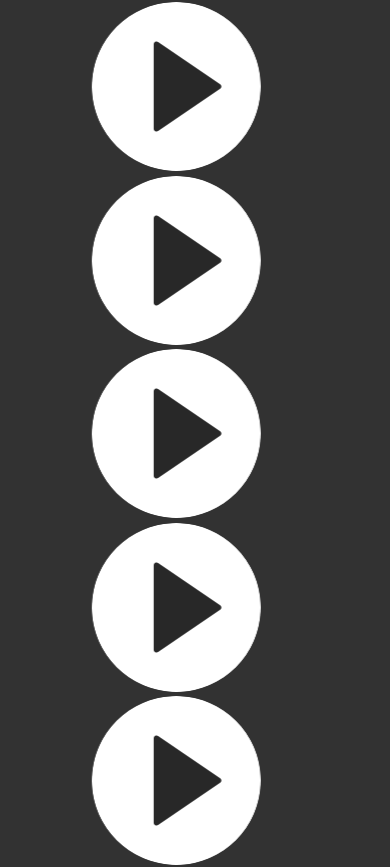
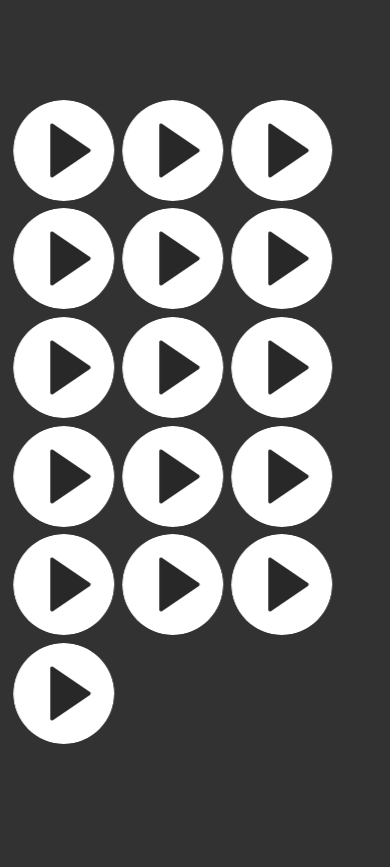
Before and after one commit to Filpet96/Memory, a plain HTML site: page index.html in a window 390 px wide. Shown: the top 867 px of the page. After the commit the page ends 844 px from the top, so only its background shows below. Drawn offline with Linux system fonts and the light colour scheme.

Commit message:
css changed now responsive and working on all default resolutions

```diff
--- a/style.css
+++ b/style.css
@@ -5,20 +5,22 @@ html {
 body {
   font-family: arial;
   margin: 0 auto;
-  width: 60%;
+  width: 100%;
+  height: 100%;
 }
 
 .platform {
   overflow: hidden;
-  width: 100% !important;
+  width: 50%;
   margin-left: 5%;
+  height: 50%;
+  margin: 0 auto;
 }
 
 .actor {
   /*backface-visibility: hidden;*/
   color: #fff;
   float: left;
-  font-size: 90px;
   border-radius: 50%;
   width: 20vh;
   height: 20vh;
@@ -50,3 +52,21 @@ body {
   z-index: 999;
   height: 100%;
 }
+
+@media only screen and (min-width: 375px) and (max-width: 767px) {
+  body {
+    height: 100vh;
+    width: 100vw;
+    display: flex;
+    justify-content: center;
+    align-items: center;
+  }
+  .platform {
+    width: 95%;
+    height: auto;
+  }
+  .actor {
+    width: 12vh;
+    height: 12vh;
+  }
+}
```
